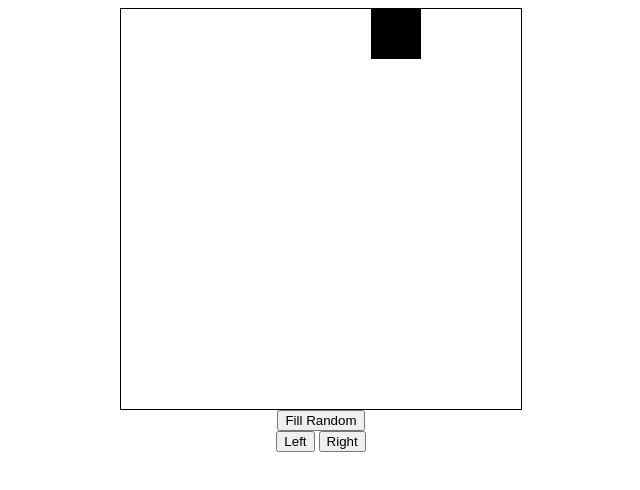
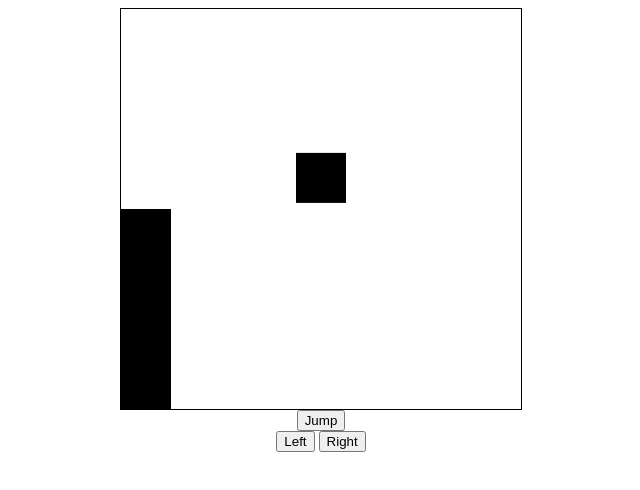
Before and after one commit to kanotten/Flappy, a plain HTML site: page index.html in a window 1280 px wide. Shown: the whole page, without its empty margins (319-959 px from the left). Drawn offline with Linux system fonts and the light colour scheme.

Commit message:
added obstacles

```diff
--- a/JS/script.js
+++ b/JS/script.js
@@ -1,59 +1,81 @@
 const canvas = document.querySelector("canvas");
 const c = canvas.getContext("2d");
-//Drawuing a box
-//         x   y   Width height
-
-/* console.log(Math.random() > 0.5); // log false and true 50% of the time
-  //Math.random gives a random number from 0 to 0.9999999 */
+const button = document.querySelector("button");
 
 const player = {
-  x: 0,
-  y: 0,
-  speed: 1,
+  x: 175,
+  y: 200,
+  height: 50,
+  width: 50,
+  speed: -6,
 };
 
-const button = document.querySelector("button");
+const obstacle = {
+  x: 500,
+  y: 200,
+  height: 200,
+  width: 50,
+};
+
 button.addEventListener("click", () => {
-  player.x += 10;
-  player.y += 10;
-  c.clearRect(0, 0, 400, 400);
-  c.fillRect(player.x, player.y, 50, 50);
+  player.speed = -6;
+  c.clearRect(0, 0, canvas.width, canvas.height);
+  c.fillRect(player.x, player.y, player.width, player.height);
 });
 
 const left = document.querySelector("#left");
-const rigth = document.querySelector("#right");
+const right = document.querySelector("#right");
 
 left.addEventListener("click", () => {
   player.speed = -1;
 });
-rigth.addEventListener("click", () => {
+
+right.addEventListener("click", () => {
   player.speed = 1;
 });
 
+function checkBounds() {
+  if (player.y > 350 || player.y < 0) {
+    console.log("You died");
+    player.y = 200;
+    player.x = 175;
+    player.speed = -6;
+  }
+
+  if (
+    player.x + player.width > obstacle.x &&
+    player.x < obstacle.x + obstacle.width &&
+    player.y + player.height > obstacle.y &&
+    player.y < obstacle.y + obstacle.height
+  ) {
+    console.log("You collided and died!");
+  }
+}
+
 setInterval(() => {
-  render();
+  gameLoop();
 }, 20);
 
 function render() {
-  player.x += player.speed;
-  c.clearRect(0, 0, 400, 400);
-  c.fillRect(player.x, player.y, 50, 50);
+  player.speed += 0.3;
+  player.y += player.speed;
+  obstacle.x -= 2;
+  c.clearRect(0, 0, canvas.width, canvas.height);
+  c.fillRect(player.x, player.y, player.width, player.height);
+  c.fillRect(obstacle.x, obstacle.y, obstacle.width, obstacle.height);
+  if (obstacle.x < -obstacle.width) {
+    obstacle.x = 500;
+  }
 }
 
-document.addEventListener("keydown", (event) => {
-  if (event.key === "ArrowLeft") {
-    player.speed = -1; // Move left
-  } else if (event.key === "ArrowRight") {
-    player.speed = 1; // Move right
-  } else if (event.key === "ArrowUp") {
-    player.y -= 10; // Move up
-  } else if (event.key === "ArrowDown") {
-    player.y += 10; // Move down
+window.addEventListener("keydown", (e) => {
+  if (e.key === " ") {
+    e.preventDefault();
+    player.speed = -6;
   }
 });
 
-document.addEventListener("keyup", (event) => {
-  if (event.key === "ArrowLeft" || event.key === "ArrowRight") {
-    player.speed = 0;
-  }
-});
+function gameLoop() {
+  render();
+  checkBounds();
+}
--- a/index.html
+++ b/index.html
@@ -7,8 +7,8 @@
         <link rel="stylesheet" href="CSS/styles.css" />
     </head>
     <body>
-        <canvas height="400" width="400"></canvas>
-        <button id="button">Fill Random</button>
+        <canvas id="canvas" height="400" width="400"></canvas>
+        <button id="button">Jump</button>
         <div>
             <button id="left">Left</button>
             <button id="right">Right</button>
```
